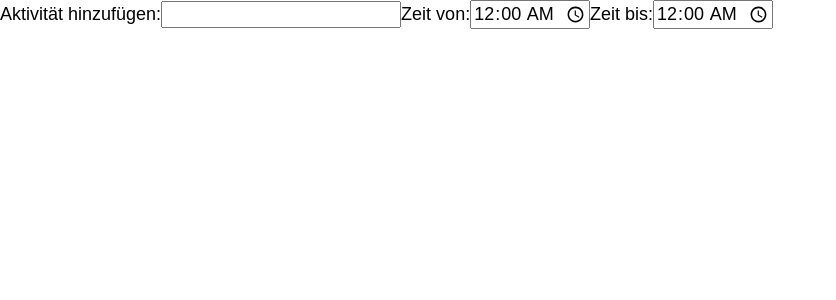
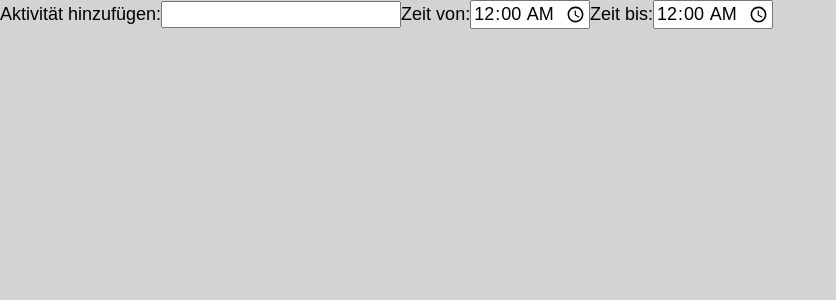
Before and after one commit to Ava-VictoriaCrivello/Capstone-Projekt, a React (Create React App) app: page / in a window 1280 px wide. Shown: the top 300 px of the page, without its empty margins (0-836 px from the left). Built offline with nearby package versions, Linux system fonts and the light colour scheme.

Commit message:
FormContainer and Storybook

```diff
--- a/public/index.html
+++ b/public/index.html
@@ -7,6 +7,6 @@
   </head>
   <body>
     <div id="root"></div>
-    <script src="index.js"></script>
+
   </body>
 </html>
--- a/src/GlobalStyles.js
+++ b/src/GlobalStyles.js
@@ -10,8 +10,22 @@ export default styled.createGlobalStyle`
 
   body {
     margin: 0;
+    padding: 0;
+    background-color: lightgrey;
+    width: "375";
+    height: "667";
     font-size: 1.125rem;
     font-family: sans-serif;
+  }
+
+  .form-Container {
+    display: flex;
+    flex-direction: row;
+    flex-wrap: nowrap;
+    background-color: #f9e2ac;
+    padding: 5px;
+    margin: 5%;
+
   }
 
   button,
--- a/src/components/Form/FormSetDates.js
+++ b/src/components/Form/FormSetDates.js
@@ -7,6 +7,7 @@ import {useState} from 'react';
 
     return (
         <form>
+            <div className='form-container'>
             <label>Aktivität hinzufügen:
                 <input
                 type= "text"
@@ -28,6 +29,7 @@ import {useState} from 'react';
                 onChange={(e) => setEndTime(e.target.value)}
                 />
             </label>
+            </div>
         </form>
     )
 }
```
Also changed, not shown: src/components/Form/HomepageHeading.js (added, +8 -0 lines), 2 other files (tests, documents, lock files or other folders).
